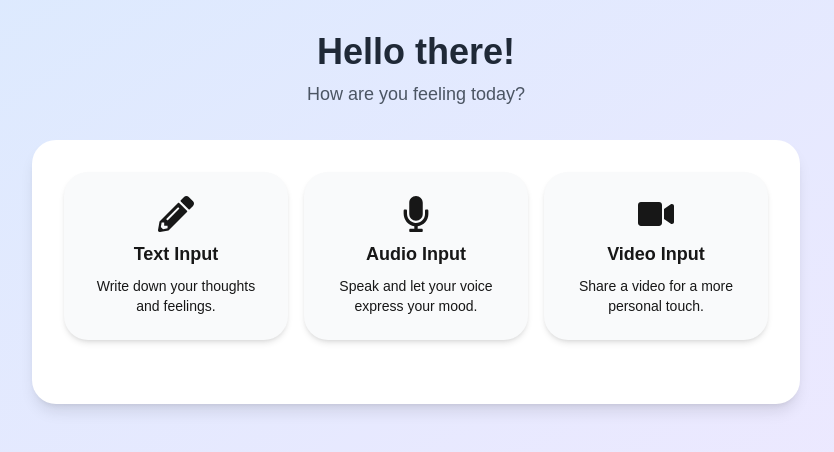
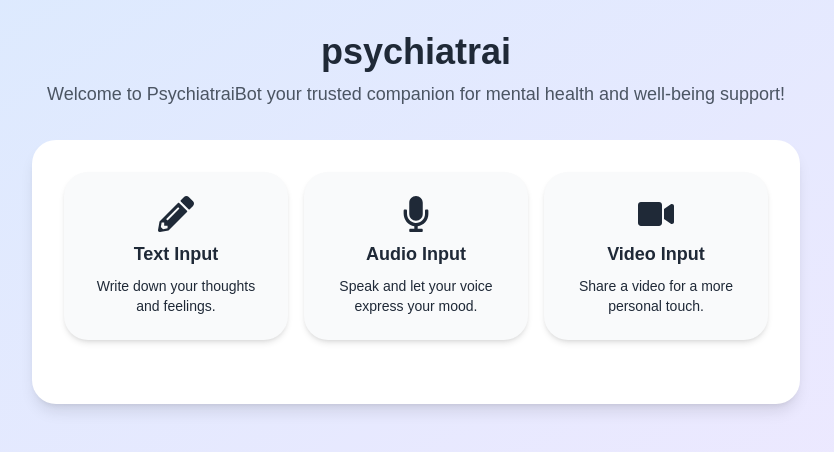
Before and after one commit to psychiatrai/mexa-hackathon-2024, a Next.js app in the folder frontend/: page / in a window 1280 px wide. Shown: the top 452 px of the page, without its empty margins (224-1058 px from the left). Built offline with nearby package versions, Linux system fonts and the light colour scheme.

Commit message:
remove the extra files

```diff
--- a/frontend/src/app/page.tsx
+++ b/frontend/src/app/page.tsx
@@ -1,21 +1,35 @@
 /* eslint-disable @typescript-eslint/no-unused-vars */
-'use client';
+"use client";
 
 import { useState, useRef, useEffect } from "react";
-import { FaPencilAlt, FaMicrophone, FaVideo, FaStop, FaPlay, FaUpload } from 'react-icons/fa';
+import {
+  FaPencilAlt,
+  FaMicrophone,
+  FaVideo,
+  FaStop,
+  FaPlay,
+  FaUpload,
+} from "react-icons/fa";
+import Image from "next/image";
 
 export default function Home() {
-  const [activeInput, setActiveInput] = useState<"text" | "audio" | "video" | null>(null);
+  const [activeInput, setActiveInput] = useState<
+    "text" | "audio" | "video" | null
+  >(null);
 
   return (
     <div className="min-h-screen bg-gradient-to-br from-blue-100 to-purple-100 flex flex-col items-center p-8">
       <header className="text-center mb-8">
-        <h1 className="text-4xl font-bold text-gray-800 mb-2">Hello there!</h1>
-        <p className="text-lg text-gray-600">How are you feeling today?</p>
+        <h1 className="text-4xl font-bold text-gray-800 mb-2">psychiatrai</h1>
+        <p className="text-lg text-gray-600">
+          Welcome to PsychiatraiBot your trusted companion for mental health and
+          well-being support!
+        </p>
       </header>
 
+
       <main className="w-full max-w-3xl bg-white shadow-lg p-8 rounded-3xl">
-        <div className="grid grid-cols-1 sm:grid-cols-3 gap-4 mb-8">
+        <div className="grid grid-cols-1 sm:grid-cols-3 gap-4 mb-8 text-gray-800">
           <Card
             icon={<FaPencilAlt />}
             title="Text Input"
@@ -94,7 +108,7 @@ const TextInput = () => {
     <div className="flex flex-col gap-4 items-center">
       <textarea
         rows={4}
-        className="w-full border rounded-lg p-4 shadow-sm focus:ring-2 focus:ring-blue-400 focus:outline-none"
+        className="w-full border rounded-lg p-4 bg-white text-black shadow-sm focus:ring-2 focus:ring-blue-400 focus:outline-none"
         placeholder="Type here..."
         value={text}
         onChange={(e) => setText(e.target.value)}
@@ -113,7 +127,9 @@ const TextInput = () => {
 const AudioRecorder = () => {
   const [recording, setRecording] = useState(false);
   const [audioBlob, setAudioBlob] = useState<Blob | null>(null);
-  const [mediaRecorder, setMediaRecorder] = useState<MediaRecorder | null>(null);
+  const [mediaRecorder, setMediaRecorder] = useState<MediaRecorder | null>(
+    null
+  );
   const [message, setMessage] = useState("");
   const [sendButtonText, setSendButtonText] = useState("Send Audio");
 
@@ -153,7 +169,7 @@ const AudioRecorder = () => {
   };
 
   return (
-    <div className="text-center">
+    <div className="text-center justify-center items-center">
       {message && <p className="text-red-500 mb-4">{message}</p>}
       {recording ? (
         <button
@@ -165,7 +181,7 @@ const AudioRecorder = () => {
       ) : (
         <button
           onClick={startRecording}
-          className="px-6 py-3 bg-green-500 text-white rounded-lg hover:bg-green-600 transition-all flex items-center"
+          className="px-6 py-3 bg-green-500  text-white rounded-lg hover:bg-green-600 transition-all flex items-center"
         >
           <FaPlay className="mr-2" /> Start Recording
         </button>
@@ -187,7 +203,9 @@ const AudioRecorder = () => {
 const VideoRecorder = () => {
   const [recording, setRecording] = useState(false);
   const [videoBlob, setVideoBlob] = useState<Blob | null>(null);
-  const [mediaRecorder, setMediaRecorder] = useState<MediaRecorder | null>(null);
+  const [mediaRecorder, setMediaRecorder] = useState<MediaRecorder | null>(
+    null
+  );
   const [sendButtonText, setSendButtonText] = useState("Send Video");
   const videoRef = useRef<HTMLVideoElement>(null);
 
```
Also changed, not shown: frontend/src/Components/InputHandlers/VideoInput.tsx (deleted, +0 -75 lines), frontend/src/Components/ResponseDisplay/ResultView.tsx (deleted, +0 -11 lines), frontend/src/Components/UI/Button.tsx (deleted, +0 -14 lines), frontend/src/app/result/page.tsx (deleted, +0 -9 lines), frontend/src/app/videoinput/page.tsx (deleted, +0 -10 lines), frontend/public/Images/logo-logo.png (added).
